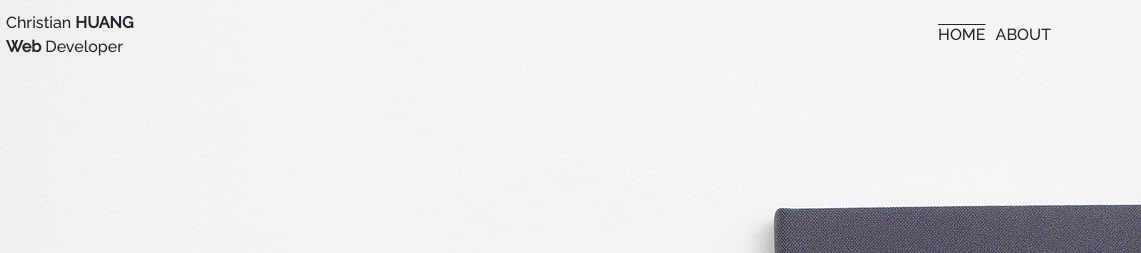
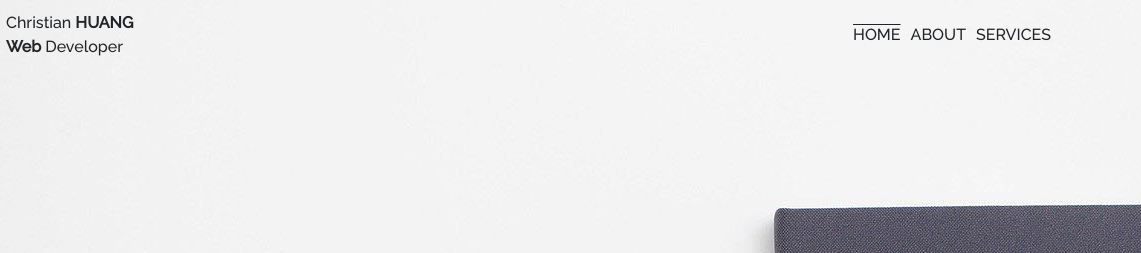
Before and after one commit to chrhuang/Resume, a React app: page / in a window 1280 px wide. Shown: the top 253 px of the page, 139-1280 px from the left. Built offline with nearby package versions, Linux system fonts and the light colour scheme.

Commit message:
MOD : Fix

```diff
--- a/src/components/Navbar/Navbar.js
+++ b/src/components/Navbar/Navbar.js
@@ -54,6 +54,9 @@ export default class Navbar extends Component {
                 <li>
                   <AnchorLink style={{ textDecoration: 'none' }} href='#About'>About</AnchorLink>
                 </li>
+                <li>
+                  <AnchorLink style={{ textDecoration: 'none' }} href='#Services'>Services</AnchorLink>
+                </li>
                 {/* <li> */}
                 {/* <AnchorLink style={{ textDecoration: 'none' }} href='#Contact'>Contact</AnchorLink> */}
                 {/* </li> */}
--- a/src/components/Navbar/Navbar.scss
+++ b/src/components/Navbar/Navbar.scss
@@ -9,7 +9,7 @@
     transition: box-shadow 1s;
     transition: background-color 1s;
     font-weight: 500;
-    z-index: 10;
+    z-index: 16;
     .profile {
         .photo {
             width: 50px;
--- a/src/components/WhatIDo/WhatIDo.js
+++ b/src/components/WhatIDo/WhatIDo.js
@@ -4,7 +4,7 @@ import './WhatIDo.scss'
 export default function WhatIDo () {
   return (
     <div>
-      <div className='WhatIDo'>
+      <div id='Services' className='WhatIDo'>
         <div className='container flex-center'>
           <div className='title'>
             What i do
```
